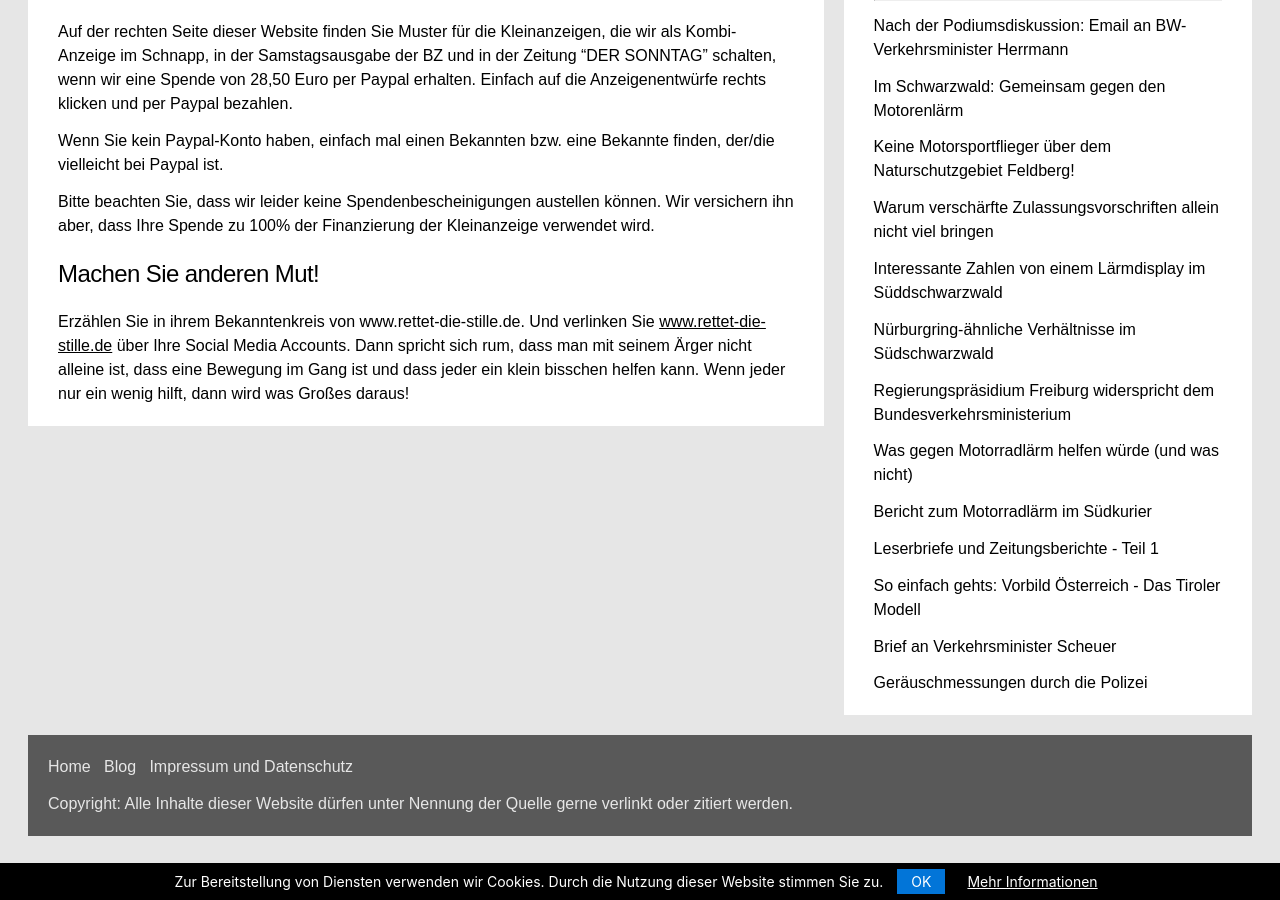
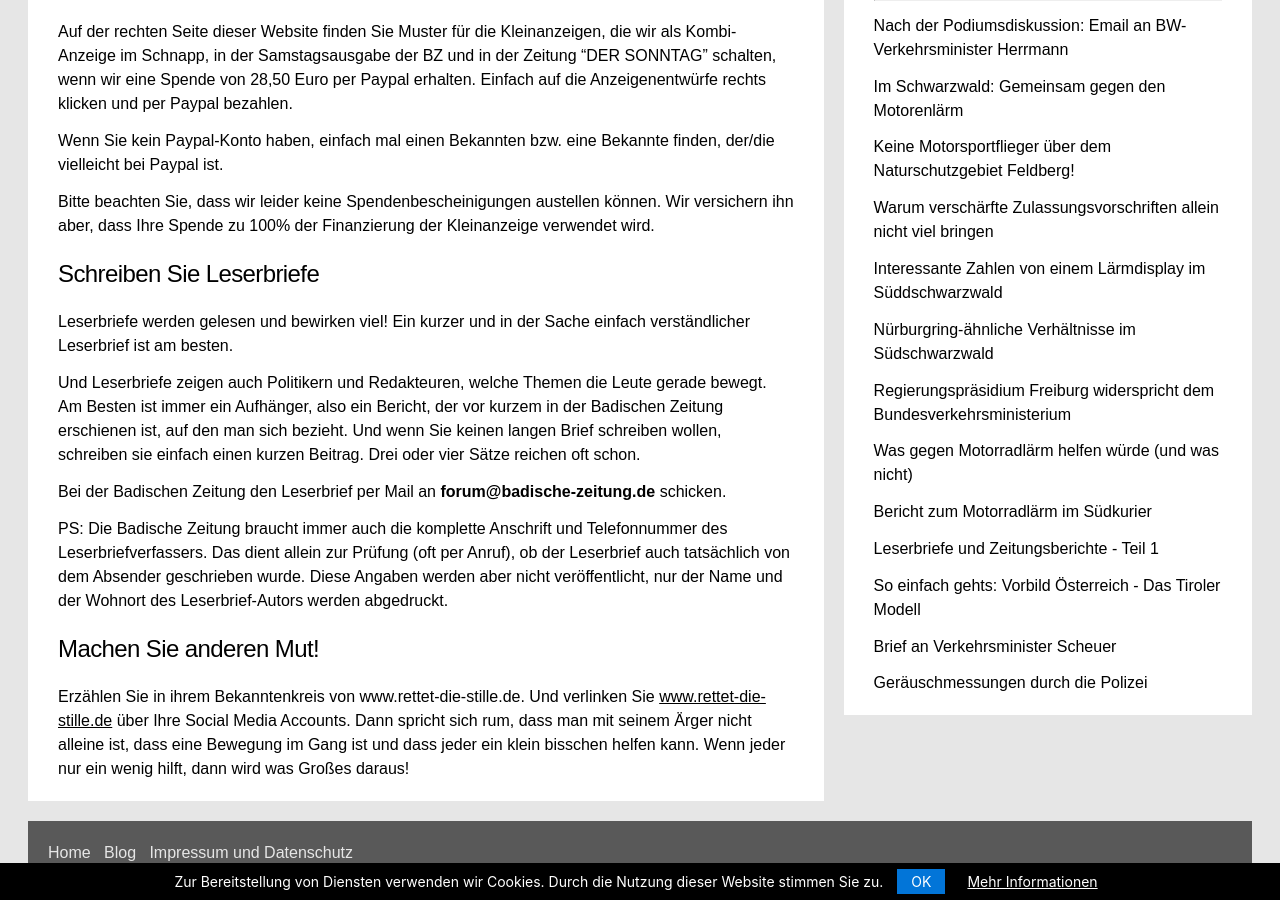
Before and after one commit to rettet-die-stille/rettet-die-stille.github.io, a Jekyll site: the page built from was-kann-ich-tun.md, in a window 1280 px wide and 900 px high, scrolled down 2141 px. Built offline with Jekyll 4.4.1, drawn with Linux system fonts in a browser that asks for light colours; our own code applies the rules of GitHub Pages for plain Markdown files.

Commit message:
Update was-kann-ich-tun.md

```diff
--- a/was-kann-ich-tun.md
+++ b/was-kann-ich-tun.md
@@ -46,6 +46,16 @@ Wenn Sie kein Paypal-Konto haben, einfach mal einen Bekannten bzw. eine Bekannte
 
 Bitte beachten Sie, dass wir leider keine Spendenbescheinigungen austellen können. Wir versichern ihn aber, dass Ihre Spende zu 100% der Finanzierung der Kleinanzeige verwendet wird.
 
+## Schreiben Sie Leserbriefe
+
+Leserbriefe werden gelesen und bewirken viel! Ein kurzer und in der Sache einfach verständlicher Leserbrief ist am besten.
+
+Und Leserbriefe zeigen auch Politikern und Redakteuren, welche Themen die Leute gerade bewegt. Am Besten ist immer ein Aufhänger, also ein Bericht, der vor kurzem in der Badischen Zeitung erschienen ist, auf den man sich bezieht. Und wenn Sie keinen langen Brief schreiben wollen, schreiben sie einfach einen kurzen Beitrag. Drei oder vier Sätze reichen oft schon.
+
+Bei der Badischen Zeitung den Leserbrief per Mail an <b>[forum@badische-zeitung.de](mailto:forum@badische-zeitung.de)</b> schicken.
+
+PS: Die Badische Zeitung braucht immer auch die komplette Anschrift und Telefonnummer des Leserbriefverfassers. Das dient allein zur Prüfung (oft per Anruf), ob der Leserbrief auch tatsächlich von dem Absender geschrieben wurde. Diese Angaben werden aber nicht veröffentlicht, nur der Name und der Wohnort des Leserbrief-Autors werden abgedruckt.
+
 ## Machen Sie anderen Mut!
 
 Erzählen Sie in ihrem Bekanntenkreis von www.rettet-die-stille.de. Und verlinken Sie <span style='text-decoration: underline;'><a href='https://www-rettet-die-stille.de'>www.rettet-die-stille.de</a></span> über Ihre Social Media Accounts. Dann spricht sich rum, dass man mit seinem Ärger nicht alleine ist, dass eine Bewegung im Gang ist und dass jeder ein klein bisschen helfen kann. Wenn jeder nur ein wenig hilft, dann wird was Großes daraus!
```
